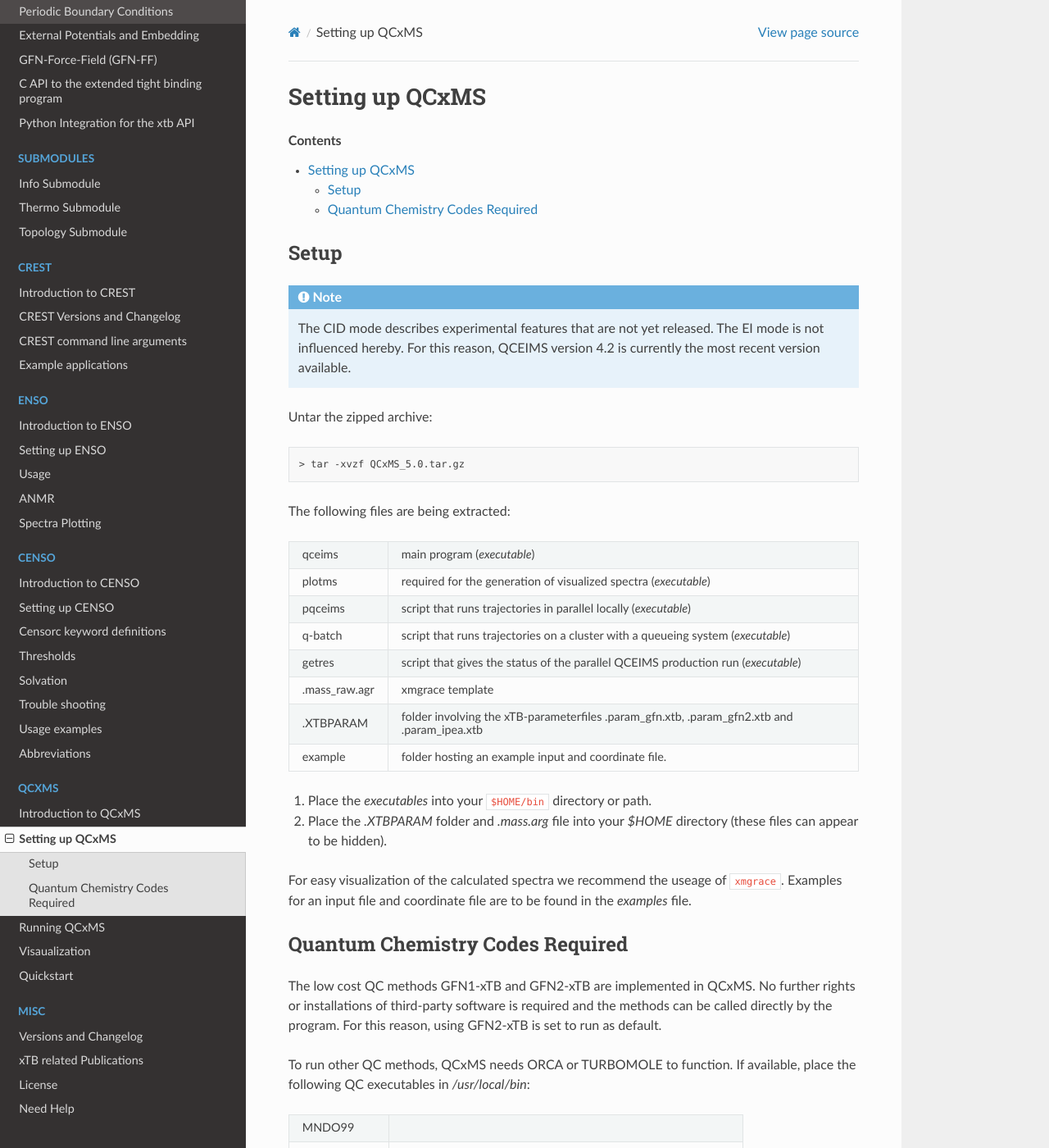
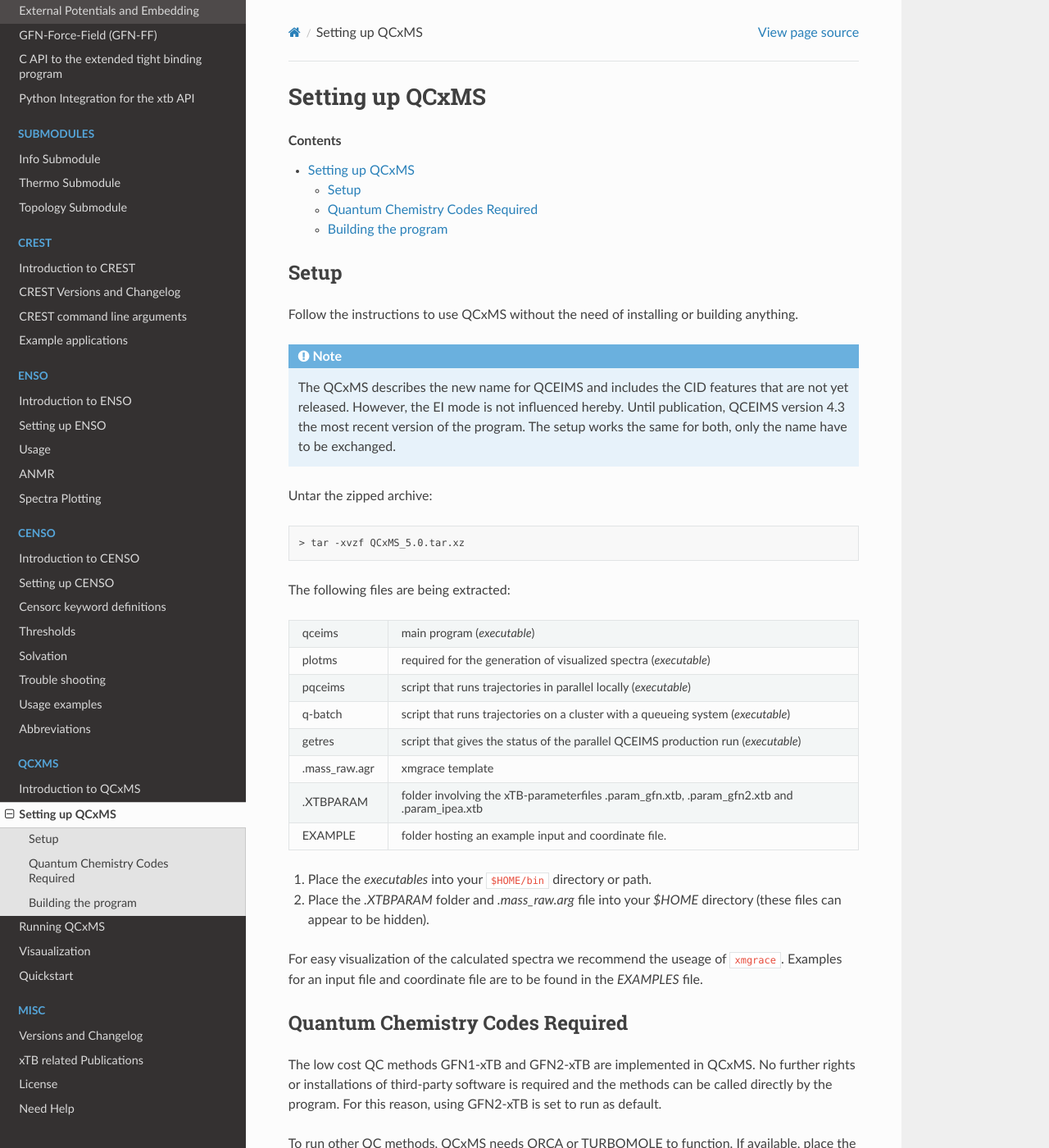
Before and after one commit to grimme-lab/xtb_docs, a Sphinx documentation site: the page built from source/qcxms_doc/qcxms_setup.rst, in a window 1280 px wide and 1400 px high. Shown: the whole window at 82% size. Built offline with Sphinx 7.4.7 and the Read the Docs theme 2.0.0, drawn with Linux system fonts in a browser that asks for light colours; some of the changed text lies outside the part shown.

Commit message:
update for QCEIMS.v.4.3

```diff
--- a/source/qcxms_doc/qcxms_ex.rst
+++ b/source/qcxms_doc/qcxms_ex.rst
@@ -39,8 +39,10 @@
 -------------------------------------------------
 
 .. note::
-   The CID mode describes experimental features that are not yet released. The EI mode is not influenced hereby.
-   For this reason, QCEIMS version 4.2 is currently the most recent version available.
+   The QCxMS describes the new name for QCEIMS and includes the CID features that are not yet released.
+   However, the EI mode is not influenced hereby. Until publication, QCEIMS version 4.3 the most recent
+   version of the program. For this reason, this section is not available yet.
+
 
 .. code::
 
--- a/source/qcxms_doc/qcxms_setup.rst
+++ b/source/qcxms_doc/qcxms_setup.rst
@@ -7,15 +7,18 @@
 Setup
 =====
 
+Follow the instructions to use QCxMS without the need of installing or building anything.
+
 .. note::
-   The CID mode describes experimental features that are not yet released. The EI mode is not influenced hereby.
-   For this reason, QCEIMS version 4.2 is currently the most recent version available.
+   The QCxMS describes the new name for QCEIMS and includes the CID features that are not yet released.
+   However, the EI mode is not influenced hereby. Until publication, QCEIMS version 4.3 the most recent
+   version of the program. The setup works the same for both, only the name have to be exchanged.
 
 Untar the zipped archive:
 
 .. code-block:: text
 
-   > tar -xvzf QCxMS_5.0.tar.gz
+   > tar -xvzf QCxMS_5.0.tar.xz
 
 The following files are being extracted:
 
@@ -34,15 +37,15 @@
 +---------------+----------------------------------------------------------------------------------------------+
 | .XTBPARAM     |  folder involving the xTB-parameterfiles .param_gfn.xtb, .param_gfn2.xtb and .param_ipea.xtb |
 +---------------+----------------------------------------------------------------------------------------------+
-| example       |  folder hosting an example input and coordinate file.                                        |
+| EXAMPLE       |  folder hosting an example input and coordinate file.                                        |
 +---------------+----------------------------------------------------------------------------------------------+
 
 
 1. Place the `executables` into your ``$HOME/bin`` directory or path.
-2. Place the `.XTBPARAM` folder and `.mass.arg` file into your `$HOME` directory (these files can appear to be hidden).
+2. Place the `.XTBPARAM` folder and `.mass_raw.arg` file into your `$HOME` directory (these files can appear to be hidden).
 
 For easy visualization of the calculated spectra we recommend the useage of ``xmgrace``.
-Examples for an input file and coordinate file are to be found in the `examples` file.
+Examples for an input file and coordinate file are to be found in the `EXAMPLES` file.
 
 
 Quantum Chemistry Codes Required
@@ -69,3 +72,28 @@
 
 Please contact the development teams of these programs directly for executables since we do not have the
 right to distribute them.
+
+
+Building the program
+====================
+
+.. note::
+   The QCxMS describes the new name for QCEIMS and includes the CID features that are not yet released.
+   However, the EI mode is not influenced hereby. Until publication, QCEIMS version 4.3 the most recent
+   version of the program. The setup works the same for both, only the name have to be exchanged.
+
+Untar the compressed source archive:
+
+.. code::
+
+   tar -xvzf QCxMS.tar.gz
+
+Enter the newly created folder. All source files can be found in the qcxms folder.
+To build the program, run the following commands:
+
+.. code-block::
+
+   cd QCxMS/qcxms/
+   make
+
+This will build the program and creates the executable in the *QCxMS/exe/* folder.
```
Also changed, not shown: source/qcxms_doc/qcxms.rst (+10 -7 lines), source/qcxms_doc/qcxms_plot.rst (+14 -10 lines), source/qcxms_doc/qcxms_run.rst (+6 -5 lines).
